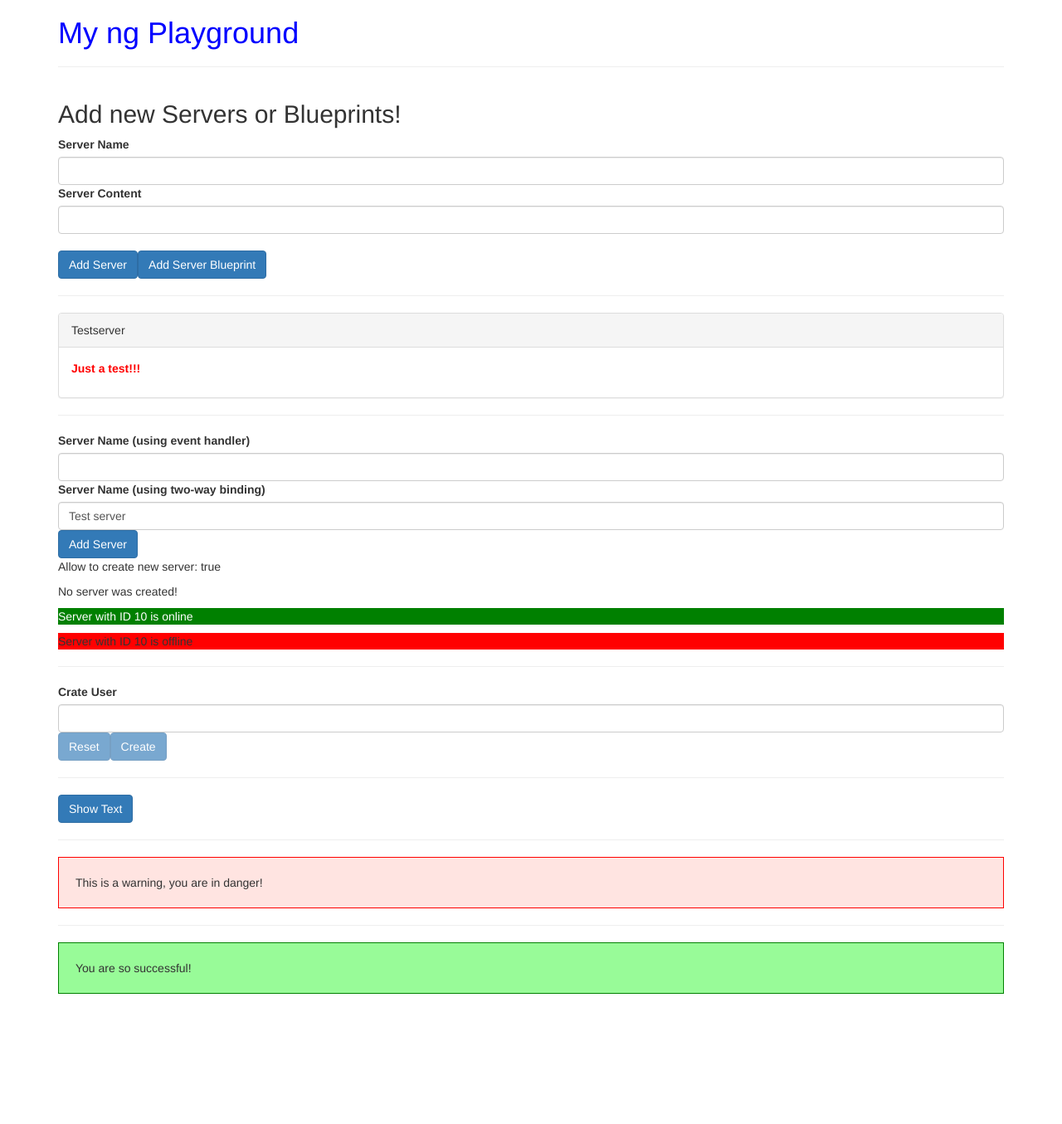
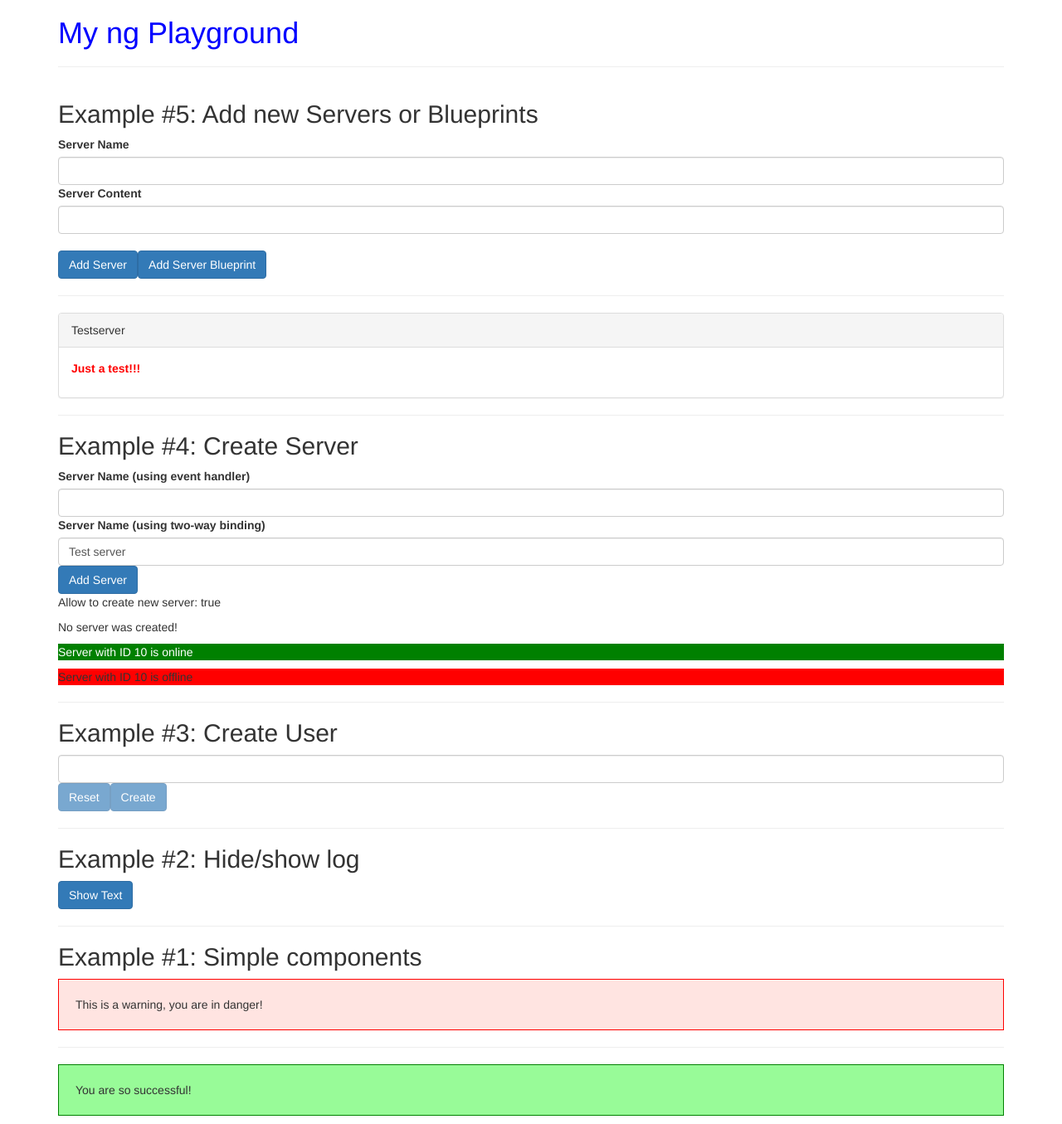
Before and after one commit to skywithin/ngDemo2-app, an Angular app: page / in a window 1280 px wide. Shown: the whole page at 83% size. Before the commit the page ends 1208 px from the top, so only its background shows below. Built offline with nearby package versions, Linux system fonts and the light colour scheme.

Commit message:
Minor layout changes

```diff
--- a/src/app/app.component.html
+++ b/src/app/app.component.html
@@ -4,6 +4,7 @@
             <h1>My ng Playground</h1>
             <hr>
 
+            <!-- Example #5: Add new Servers or Blueprints -->
             <app-cockpit
                 (srvCreated)="onServerAdded($event)"
                 (bpCreated)="onBlueprintAdded($event)"></app-cockpit>
@@ -13,9 +14,20 @@
                 [srvElement]="serverElement"></app-server-element>
             <hr>
 
+            <!-- Example #4: Create Server -->
             <app-server-bucket></app-server-bucket>
             <hr>
 
+            <!-- Example #3: Create User -->
+            <app-user-registration></app-user-registration>
+            <hr>
+
+            <!-- Example #2: Hide/show log -->
+            <app-logger></app-logger>
+            <hr>
+
+            <!-- Example #1: Simple components -->
+            <h2>Example #1: Simple components</h2>
             <app-warning-alert></app-warning-alert>
             <hr>
             <app-success-alert></app-success-alert>
--- a/src/app/cockpit/cockpit.component.html
+++ b/src/app/cockpit/cockpit.component.html
@@ -1,6 +1,6 @@
 <div class="row">
   <div class="col-xs-12">
-    <h2>Add new Servers or Blueprints!</h2>
+    <h2>Example #5: Add new Servers or Blueprints</h2>
 
     <label>Server Name</label>
     <input type="text" class="form-control" [(ngModel)]="newServerName">
--- a/src/app/logger/logger.component.html
+++ b/src/app/logger/logger.component.html
@@ -1,3 +1,5 @@
+<h2>Example #2: Hide/show log</h2>
+
 <button class="btn btn-primary" (click)="onToggleDetails()">{{ buttonText }}</button>
 
 <div *ngIf="showText">
--- a/src/app/server-bucket/server-bucket.component.html
+++ b/src/app/server-bucket/server-bucket.component.html
@@ -1,3 +1,4 @@
+<h2>Example #4: Create Server</h2>
 <label>Server Name (using event handler)</label>
 <input
     type="text"
@@ -29,11 +30,3 @@
 </ng-template>
 
 <app-server *ngFor="let server of servers"></app-server>
-
-<hr>
-
-<app-user-registration></app-user-registration>
-
-<hr>
-
-<app-logger></app-logger>
--- a/src/app/user-registration/user-registration.component.html
+++ b/src/app/user-registration/user-registration.component.html
@@ -1,4 +1,4 @@
-<label>Crate User</label>
+<h2>Example #3: Create User</h2>
 <input
   type="text"
   class="form-control"
```
